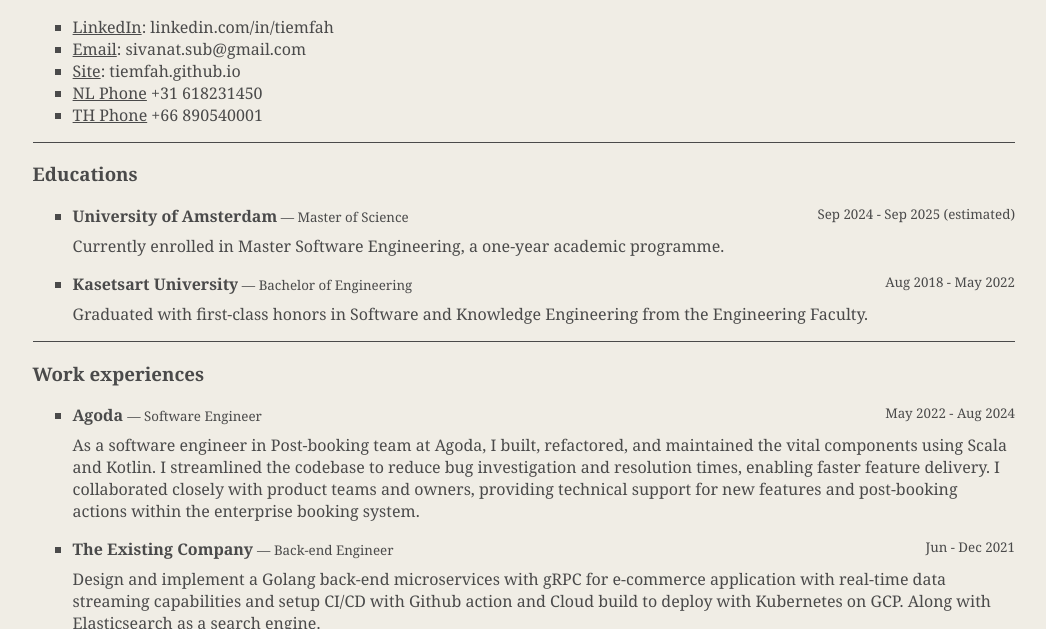
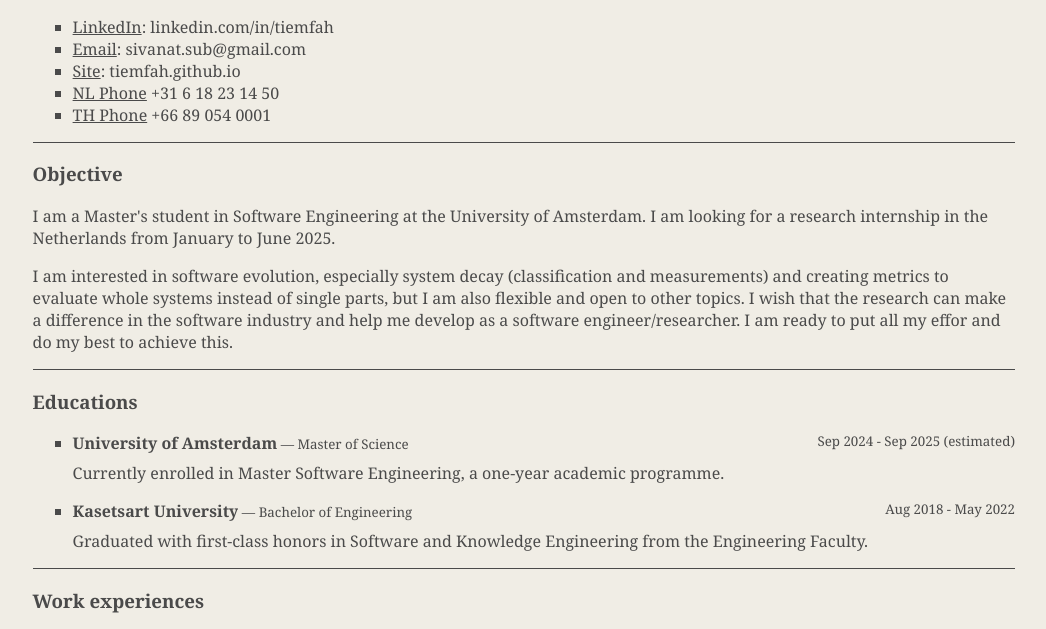
Before and after one commit to tiemfah/tiemfah.github.io, a plain HTML site: page index.html in a window 1280 px wide. Shown: the part 114-743 px from the top of the page, without its empty margins (65-1111 px from the left). Drawn offline with Linux system fonts and the light colour scheme.

Commit message:
add objective

```diff
--- a/index.html
+++ b/index.html
@@ -89,9 +89,26 @@
             <li><a href="https://www.linkedin.com/in/tiemfah">LinkedIn</a>: linkedin.com/in/tiemfah</li>
             <li><a href="mailto:sivanat.sub@gmail.com">Email</a>: sivanat.sub@gmail.com</li>
             <li><a href="https://tiemfah.github.io/">Site</a>: tiemfah.github.io</li>
-            <li><a href="tel:+31 618231450<">NL Phone</a> +31 618231450</li>
-            <li><a href="tel:+66 890540001">TH Phone</a> +66 890540001</li>
+            <li><a href="tel:+31 618231450<">NL Phone</a> +31 6 18 23 14 50</li>
+            <li><a href="tel:+66 890540001">TH Phone</a> +66 89 054 0001</li>
         </ul>
+    </section>
+
+    <hr>
+
+    <section id="objective-section">
+        <h3>Objective</h3>
+        <p>
+            I am a Master's student in Software Engineering at the University of Amsterdam. I am looking for a research
+            internship in the Netherlands from January to June 2025.
+        </p>
+        <p>
+            I am interested in software evolution, especially system decay (classification and measurements) and
+            creating metrics to evaluate whole systems instead of single parts, but I am also flexible and open to other
+            topics. I
+            wish that the research can make a difference in the software industry and help me develop as a software
+            engineer/researcher. I am ready to put all my effor and do my best to achieve this.
+        </p>
     </section>
 
     <hr>
@@ -282,7 +299,7 @@
             </li>
             <li>
                 <p>
-                    Experienced in: Kotlin, Scala, Golang, TypeScript, Dart, SQL, NoSQL, Docker,
+                    Experienced in: Kotlin, Scala, Golang, TypeScript, Dart, Python, SQL, NoSQL, Docker,
                     Kubernetes
                 </p>
             </li>
```
